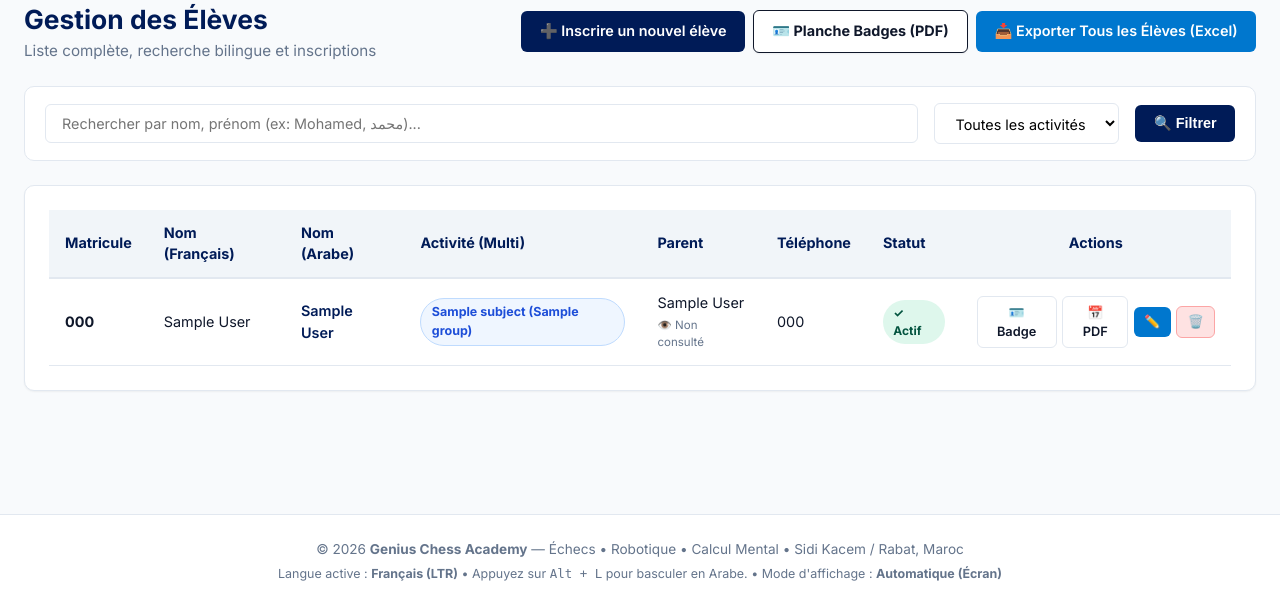
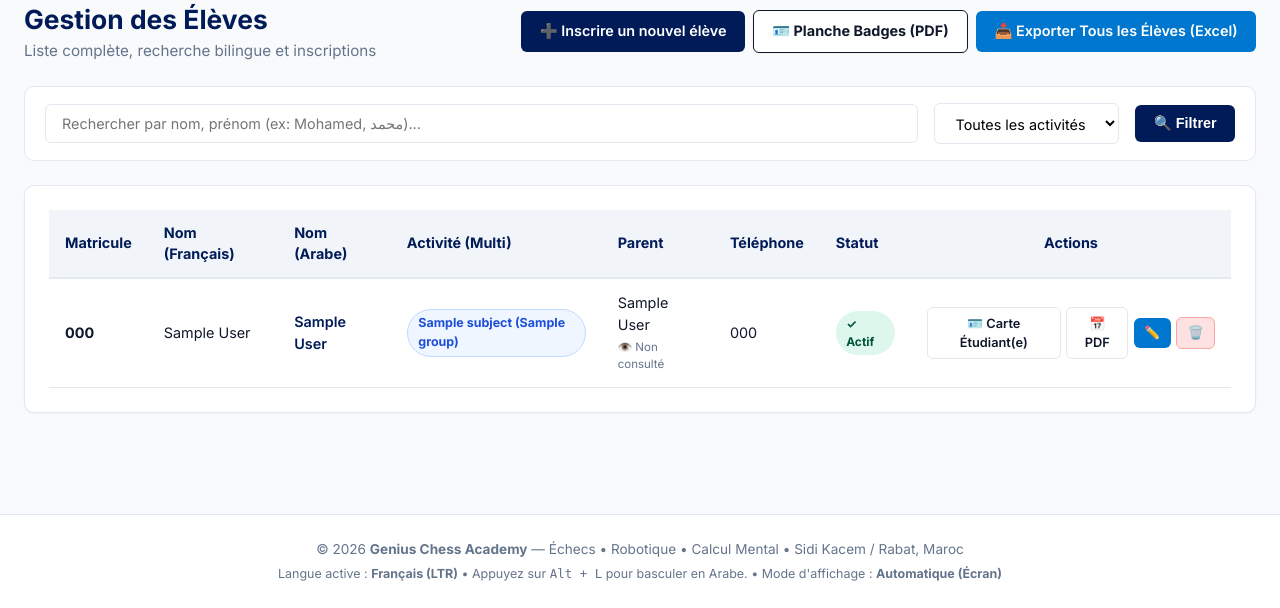
Before and after one commit to elaouni6565said-byte/geniuschess-app, a Django app: page /students/ in a window 1280 px wide; the page is wider, and only the part inside the window is pictured. Shown: the part 192-800 px from the top of that part. Run offline with Django 5.2, Linux system fonts and the light colour scheme; a user stored in the database is signed in; tables that the repository leaves empty hold one stand-in row (values such as "Sample post"); data that the repository does not hold is empty.

Commit message:
feat(student-card): mise a jour de la carte d'etudiant - annee 2026/2027 et libelles CARTE D'ETUDIANT (E) / بطاقة الطالب (ة)

```diff
--- a/portal/views.py
+++ b/portal/views.py
@@ -2318,7 +2318,7 @@ def student_card_pdf_view(request, student_id):
     student = get_object_or_404(Student, id=student_id)
     pdf_bytes = generate_single_student_card_pdf(student)
 
-    filename = f"Carte_Membre_{student.registration_number}.pdf"
+    filename = f"Carte_Etudiant_{student.registration_number}.pdf"
     response = HttpResponse(pdf_bytes, content_type='application/pdf')
     response['Content-Disposition'] = f'inline; filename="{filename}"'
     return response
--- a/templates/portal/parent_space.html
+++ b/templates/portal/parent_space.html
@@ -128,8 +128,8 @@
                         <a href="{% url 'portal:timetable_pdf' ch.id %}?lang=bilingual" target="_blank" class="btn btn-outline btn-sm" title="Version Bilingue Français / Arabe">
                             🌐 Bilingue
                         </a>
-                        <a href="{% url 'portal:student_card_pdf' ch.id %}" target="_blank" class="btn btn-primary btn-sm" style="background: #0F172A; border-color: #0F172A; font-weight: 700; box-shadow: var(--shadow-sm);" title="Télécharger la carte de membre officielle avec QR Code">
-                            🪪 {% if CURRENT_LANG == 'ar' %}بطاقة العضوية الذكية{% else %}Carte de Membre QR{% endif %}
+                        <a href="{% url 'portal:student_card_pdf' ch.id %}" target="_blank" class="btn btn-primary btn-sm" style="background: #0F172A; border-color: #0F172A; font-weight: 700; box-shadow: var(--shadow-sm);" title="{% if CURRENT_LANG == 'ar' %}تحميل بطاقة الطالب(ة) الرسمية مع رمز QR{% else %}Télécharger la carte d'étudiant(e) officielle avec QR Code{% endif %}">
+                            🪪 {% if CURRENT_LANG == 'ar' %}بطاقة الطالب(ة) QR{% else %}Carte d'Étudiant(e) QR{% endif %}
                         </a>
                     </div>
                 </div>
--- a/templates/portal/students.html
+++ b/templates/portal/students.html
@@ -114,8 +114,8 @@
                     </td>
                     <td style="text-align: center;">
                         <div style="display: inline-flex; gap: 0.35rem; align-items: center;">
-                            <a href="{% url 'portal:student_card_pdf' st.id %}" target="_blank" class="btn btn-outline btn-sm" style="font-weight: 600;" title="Télécharger la Carte de Membre (PDF)">
-                                🪪 {% if CURRENT_LANG == 'ar' %}بطاقة{% else %}Badge{% endif %}
+                            <a href="{% url 'portal:student_card_pdf' st.id %}" target="_blank" class="btn btn-outline btn-sm" style="font-weight: 600;" title="{% if CURRENT_LANG == 'ar' %}تحميل بطاقة الطالب(ة) (PDF){% else %}Télécharger la Carte d'Étudiant(e) (PDF){% endif %}">
+                                🪪 {% if CURRENT_LANG == 'ar' %}بطاقة الطالب(ة){% else %}Carte Étudiant(e){% endif %}
                             </a>
                             <a href="{% url 'portal:timetable_pdf' st.id %}?lang={{ CURRENT_LANG }}" target="_blank" class="btn btn-outline btn-sm" title="Télécharger l'Emploi du Temps (PDF)">
                                 📅 PDF
```
Also changed, not shown: portal/student_card.py (+5 -5 lines).
